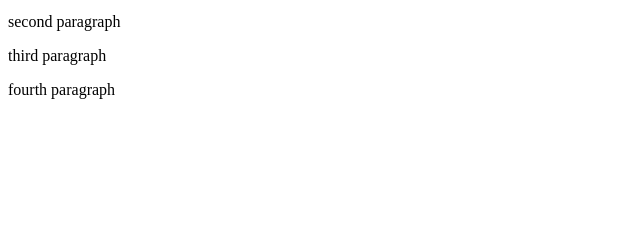
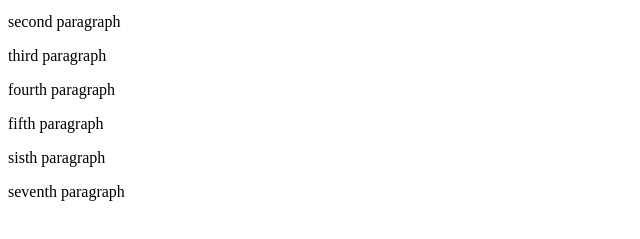
Before and after one commit to Iske82/gitTest, a plain HTML site: page index.html in a window 1280 px wide. Shown: the part 101-340 px from the top of the page, without its empty margins (0-640 px from the left). Drawn offline with Linux system fonts and the light colour scheme.

Commit message:
enter  the commit message for your changes. Lines starting

```diff
--- a/index.html
+++ b/index.html
@@ -9,5 +9,8 @@
 		<p>second paragraph</p>
 		<p>third  paragraph</p>
 		<p>fourth paragraph</p>
+		<p>fifth paragraph</p>
+		<p>sisth paragraph</p>
+		<p>seventh paragraph</p>
 </body>
 </html>
```
